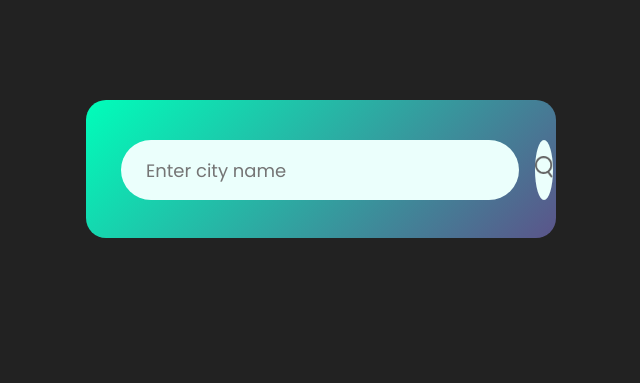
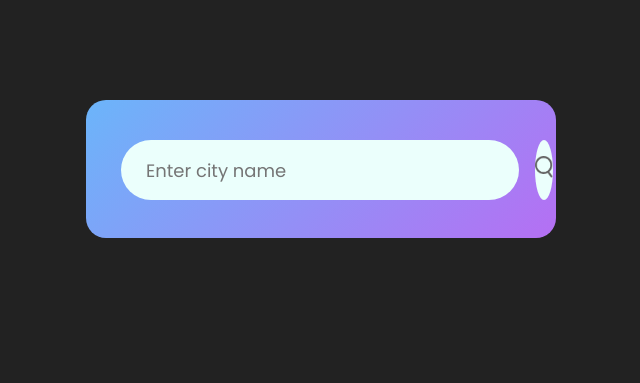
Before and after one commit to mobasshirCode/weather-app, a plain HTML site: page index.html in a window 1280 px wide. Shown: the whole page, without its empty margins (319-959 px from the left). Drawn offline with Linux system fonts and the light colour scheme.

Commit message:
Changed theme

```diff
--- a/style.css
+++ b/style.css
@@ -16,7 +16,7 @@ body {
   max-width: 470px;
   height: 138px;
   overflow: hidden;
-  background: linear-gradient(135deg, #00feba, #5b548a);
+  background: linear-gradient(135deg,hsl(209, 93%, 70%),#b56ff3 );
   color: #ffffff;
   margin: 100px auto 0;
   padding: 40px 35px 20px;
```
